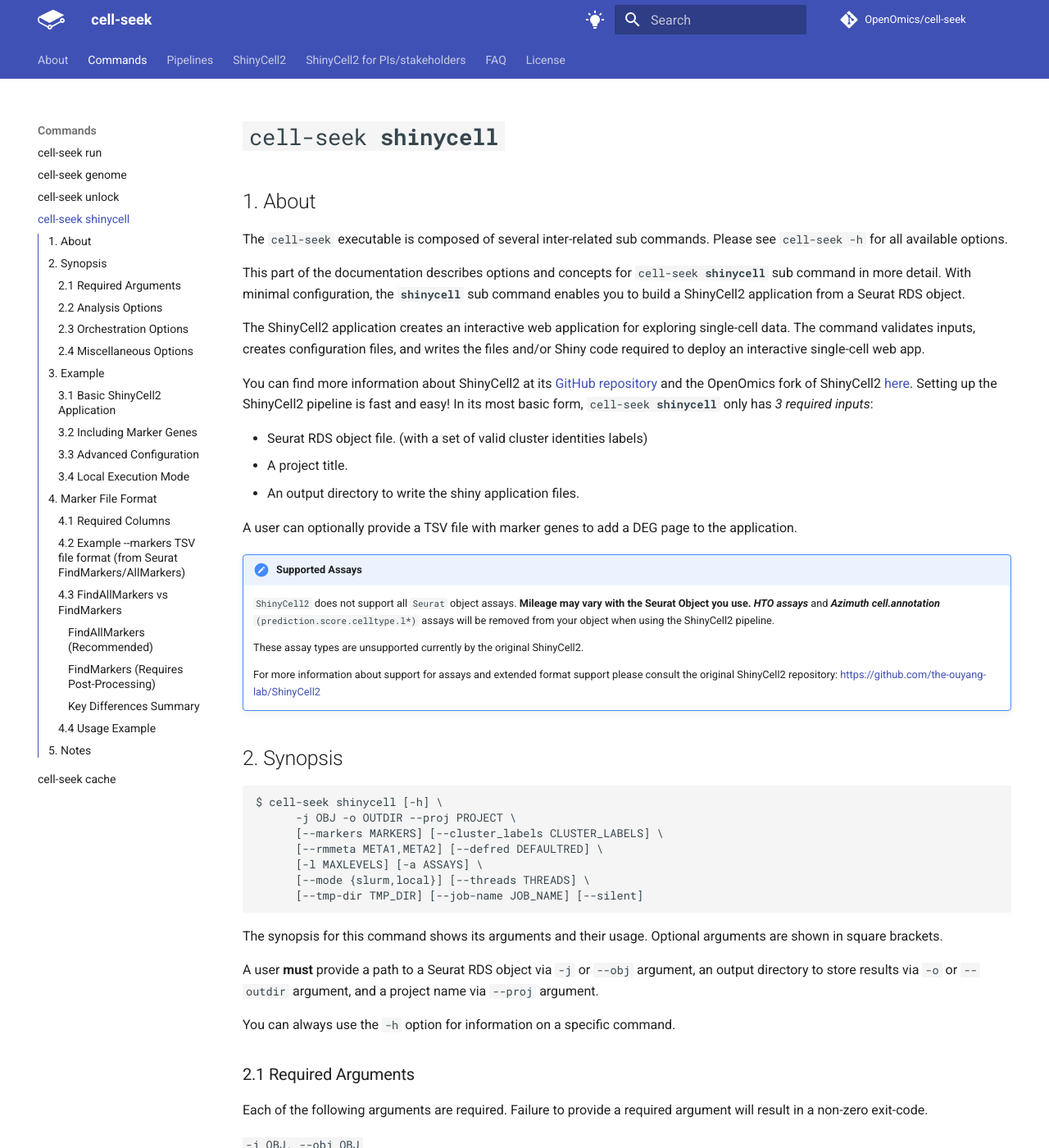
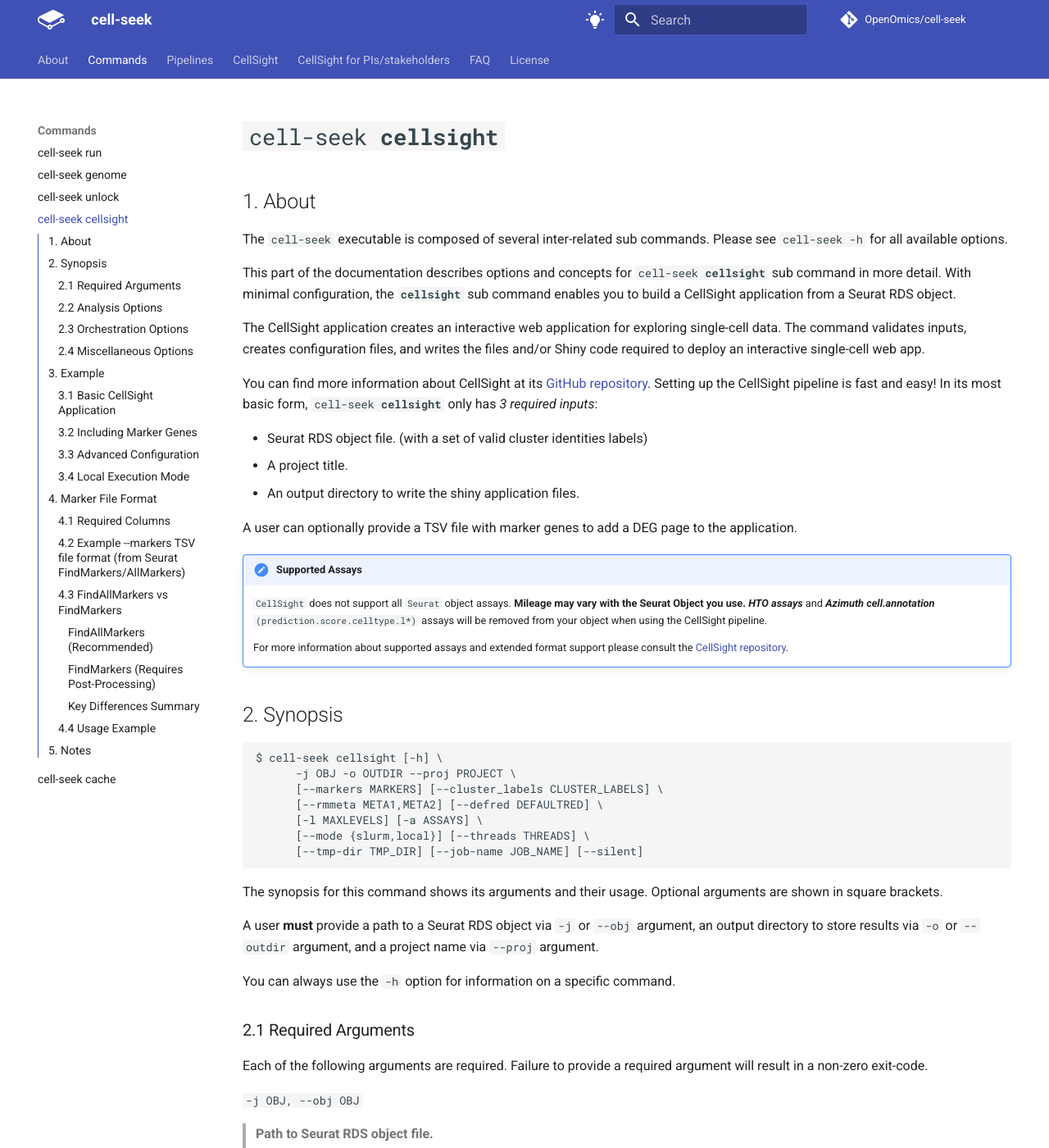
Before and after one commit to OpenOmics/cell-seek, an MkDocs documentation site: the page built from docs/usage/cellsight_command.md, in a window 1280 px wide and 1400 px high. Shown: the whole window at 82% size. Built offline with MkDocs 1.6.1 and Material for MkDocs 9.7.7, drawn with Linux system fonts in a browser that asks for light colours; comment, search, counter and statistics services are not loaded; the version menu is left out; some of the changed text lies outside the part shown.

Commit message:
feat(port shinycell): port shinycell2 additions into cellsight

````diff
--- a/docs/usage/shinycell_command.md
+++ b/docs/usage/cellsight_command.md
@@ -1,14 +1,14 @@
-# <code>cell-seek <b>shinycell</b></code>
+# <code>cell-seek <b>cellsight</b></code>
 
 ## 1. About
 The `cell-seek` executable is composed of several inter-related sub commands. Please see `cell-seek -h` for all available options.
 
-This part of the documentation describes options and concepts for <code>cell-seek <b>shinycell</b></code> sub command in more detail. With minimal configuration, the **`shinycell`** sub command enables you to build a ShinyCell2 application from a Seurat RDS object.
+This part of the documentation describes options and concepts for <code>cell-seek <b>cellsight</b></code> sub command in more detail. With minimal configuration, the **`cellsight`** sub command enables you to build a CellSight application from a Seurat RDS object.
 
-The ShinyCell2 application creates an interactive web application for exploring single-cell data. The command validates inputs, creates configuration files, and writes the files and/or Shiny code required to deploy an interactive single-cell web app.
+The CellSight application creates an interactive web application for exploring single-cell data. The command validates inputs, creates configuration files, and writes the files and/or Shiny code required to deploy an interactive single-cell web app.
 
-You can find more information about ShinyCell2 at its [GitHub repository](https://github.com/the-ouyang-lab/ShinyCell2) and the OpenOmics fork of ShinyCell2 [here](https://github.com/OpenOmics/ShinyCell2).
-Setting up the ShinyCell2 pipeline is fast and easy! In its most basic form, <code>cell-seek <b>shinycell</b></code> only has *3 required inputs*:
+You can find more information about CellSight at its [GitHub repository](https://github.com/OpenOmics/CellSight).
+Setting up the CellSight pipeline is fast and easy! In its most basic form, <code>cell-seek <b>cellsight</b></code> only has *3 required inputs*:
 
 - Seurat RDS object file. (with a set of valid cluster identities labels)
 - A project title.
@@ -17,16 +17,14 @@
 A user can optionally provide a TSV file with marker genes to add a DEG page to the application.
 
 !!! important "Supported Assays"
-    `ShinyCell2` does not support all `Seurat` object assays. **Mileage may vary with the Seurat Object you use.**
-    **_HTO assays_** and **_Azimuth cell.annotation_** `(prediction.score.celltype.l*)` assays will be removed from your object when using the ShinyCell2 pipeline.
+    `CellSight` does not support all `Seurat` object assays. **Mileage may vary with the Seurat Object you use.**
+    **_HTO assays_** and **_Azimuth cell.annotation_** `(prediction.score.celltype.l*)` assays will be removed from your object when using the CellSight pipeline.
 
-    These assay types are unsupported currently by the original ShinyCell2.
-
-    For more information about support for assays and extended format support please consult the original ShinyCell2 repository: https://github.com/the-ouyang-lab/ShinyCell2
+    For more information about supported assays and extended format support please consult the [CellSight repository](https://github.com/OpenOmics/CellSight).
 
 ## 2. Synopsis
 ```text
-$ cell-seek shinycell [-h] \
+$ cell-seek cellsight [-h] \
       -j OBJ -o OUTDIR --proj PROJECT \
       [--markers MARKERS] [--cluster_labels CLUSTER_LABELS] \
       [--rmmeta META1,META2] [--defred DEFAULTRED] \
@@ -152,11 +150,11 @@
   `--job-name JOB_NAME`
 > **Set the name of the pipeline's master job.**
 > *type: string*
-> *default: pl:cell-seek:shinycell*
+> *default: pl:cell-seek:cellsight*
 >
-> When submitting the pipeline to a job scheduler, like SLURM, this option allows you to set the name of the pipeline's master job. By default, the name of the pipeline's master job is set to "pl:cell-seek:shinycell".
+> When submitting the pipeline to a job scheduler, like SLURM, this option allows you to set the name of the pipeline's master job. By default, the name of the pipeline's master job is set to "pl:cell-seek:cellsight".
 >
-> ***Example:*** `--job-name pl_shinycell_id-42`
+> ***Example:*** `--job-name pl_cellsight_id-42`
 
 ---
   `--silent`
@@ -200,9 +198,9 @@
 
 ## 3. Example
 
-### 3.1 Basic ShinyCell2 Application
+### 3.1 Basic CellSight Application
 
-Create a basic ShinyCell2 app from a Seurat RDS file:
+Create a basic CellSight app from a Seurat RDS file:
 
 ```bash
 # Step 1.) Grab an interactive node,
@@ -211,16 +209,16 @@
 module purge
 module load singularity snakemake
 
-# Step 2.) Run the shinycell subcommand
-./cell-seek shinycell -j seurat_obj.rds \
-                       -o ./ShinyCell2_app \
+# Step 2.) Run the cellsight subcommand
+./cell-seek cellsight -j seurat_obj.rds \
+                       -o ./CellSight_app \
                        --proj NCBR-34 \
                        --mode slurm
 ```
 
 ### 3.2 Including Marker Genes
 
-Create a ShinyCell2 app with marker genes and cluster labels:
+Create a CellSight app with marker genes and cluster labels:
 
 ```bash
 # Step 1.) Grab an interactive node,
@@ -229,9 +227,9 @@
 module purge
 module load singularity snakemake
 
-# Step 2.) Run the shinycell subcommand with markers
-./cell-seek shinycell -j seurat_obj.rds \
-                       -o ./ShinyCell2_markers \
+# Step 2.) Run the cellsight subcommand with markers
+./cell-seek cellsight -j seurat_obj.rds \
+                       -o ./CellSight_markers \
                        --proj NCBR-34 \
                        --markers markers.txt \
                        --cluster_labels seurat_clusters \
@@ -240,7 +238,7 @@
 
 ### 3.3 Advanced Configuration
 
-Create a ShinyCell2 app with specific assays and metadata filtering:
+Create a CellSight app with specific assays and metadata filtering:
 
 ```bash
 # Step 1.) Grab an interactive node,
@@ -249,9 +247,9 @@
 module purge
 module load singularity snakemake
 
-# Step 2.) Run the shinycell subcommand with advanced options
-./cell-seek shinycell -j seurat_obj.rds \
-                       -o ./ShinyCell2_advanced \
+# Step 2.) Run the cellsight subcommand with advanced options
+./cell-seek cellsight -j seurat_obj.rds \
+                       -o ./CellSight_advanced \
                        --proj NCBR-34 \
                        -a RNA,spatial \
                        --rmmeta large_matrix,sensitive_col \
@@ -262,15 +260,15 @@
 
 ### 3.4 Local Execution Mode
 
-Run ShinyCell2 in local mode for testing or debugging:
+Run CellSight in local mode for testing or debugging:
 
 ```bash
 # Step 1.) Ensure you have sufficient resources
 # on your current node
 
-# Step 2.) Run the shinycell subcommand in local mode
-./cell-seek shinycell -j seurat_obj.rds \
-                       -o ./ShinyCell2_local \
+# Step 2.) Run the cellsight subcommand in local mode
+./cell-seek cellsight -j seurat_obj.rds \
+                       -o ./CellSight_local \
                        --proj NCBR-34 \
                        --mode local \
                        --threads 8
@@ -306,10 +304,10 @@
 
 #### FindAllMarkers (Recommended)
 
-`FindAllMarkers()` automatically identifies markers for **all clusters** and includes the `cluster` column in its output, making it directly compatible with ShinyCell2:
+`FindAllMarkers()` automatically identifies markers for **all clusters** and includes the `cluster` column in its output, making it directly compatible with CellSight:
 
 ```r
-# Run FindAllMarkers - produces ShinyCell2-compatible output
+# Run FindAllMarkers - produces CellSight-compatible output
 markers <- FindAllMarkers(seurat_obj,
                          only.pos = TRUE,
                          min.pct = 0.25,
@@ -325,7 +323,7 @@
 
 #### FindMarkers (Requires Post-Processing)
 
-`FindMarkers()` compares gene expression between **two specific groups** but does **not** include cluster labels in its output. To use `FindMarkers()` results with ShinyCell2, you must manually add the `cluster` column.
+`FindMarkers()` compares gene expression between **two specific groups** but does **not** include cluster labels in its output. To use `FindMarkers()` results with CellSight, you must manually add the `cluster` column.
 
 The following script demonstrates how to run `FindMarkers()` on each cluster and create `FindAllMarkers`-like output:
 
@@ -416,15 +414,15 @@
 | **Cluster column** | ✅ Included automatically | ❌ Must be added manually |
 | **Scope** | All clusters at once | One comparison at a time |
 | **Use case** | Quick marker discovery | Specific pairwise comparisons |
-| **ShinyCell2 compatibility** | ✅ Direct | ⚠️ Requires post-processing |
+| **CellSight compatibility** | ✅ Direct | ⚠️ Requires post-processing |
 
 ### 4.4 Usage Example
 
 Once you have generated your marker file using either method:
 
 ```bash
-./cell-seek shinycell -j seurat_obj.rds \
-                       -o ./ShinyCell2_app \
+./cell-seek cellsight -j seurat_obj.rds \
+                       -o ./CellSight_app \
                        --proj MyProject \
                        --markers markers.tsv \
                        --cluster_labels seurat_clusters \
--- a/mkdocs.yml
+++ b/mkdocs.yml
@@ -107,7 +107,7 @@
     - cell-seek run: usage/run.md
     - cell-seek genome: usage/genome.md
     - cell-seek unlock: usage/unlock.md
-    - cell-seek shinycell: usage/shinycell_command.md
+    - cell-seek cellsight: usage/cellsight_command.md
     - cell-seek cache: usage/cache.md
   - Pipelines:
     - GEX: usage/gex.md
@@ -116,8 +116,8 @@
     - MULTI: usage/multi.md
     - ATAC: usage/atac.md
     - Multiome: usage/multiome.md
-  - ShinyCell2: usage/shinycell_general.md
-  - ShinyCell2 for PIs/stakeholders: usage/shinycell/PIs.md
+  - CellSight: usage/cellsight_general.md
+  - CellSight for PIs/stakeholders: usage/cellsight/PIs.md
   - FAQ:
     - General Questions: faq/questions.md
   - License: license.md
````
Also changed, not shown: docs/index.md (+1 -1 lines), docs/usage/cellsight_general.md (added, +30 -0 lines), docs/usage/run.md (+1 -1 lines), docs/usage/shinycell_general.md (deleted, +0 -32 lines), docs/usage/cellsight/PIs.md (renamed from docs/usage/shinycell/PIs.md), 9 other files.
